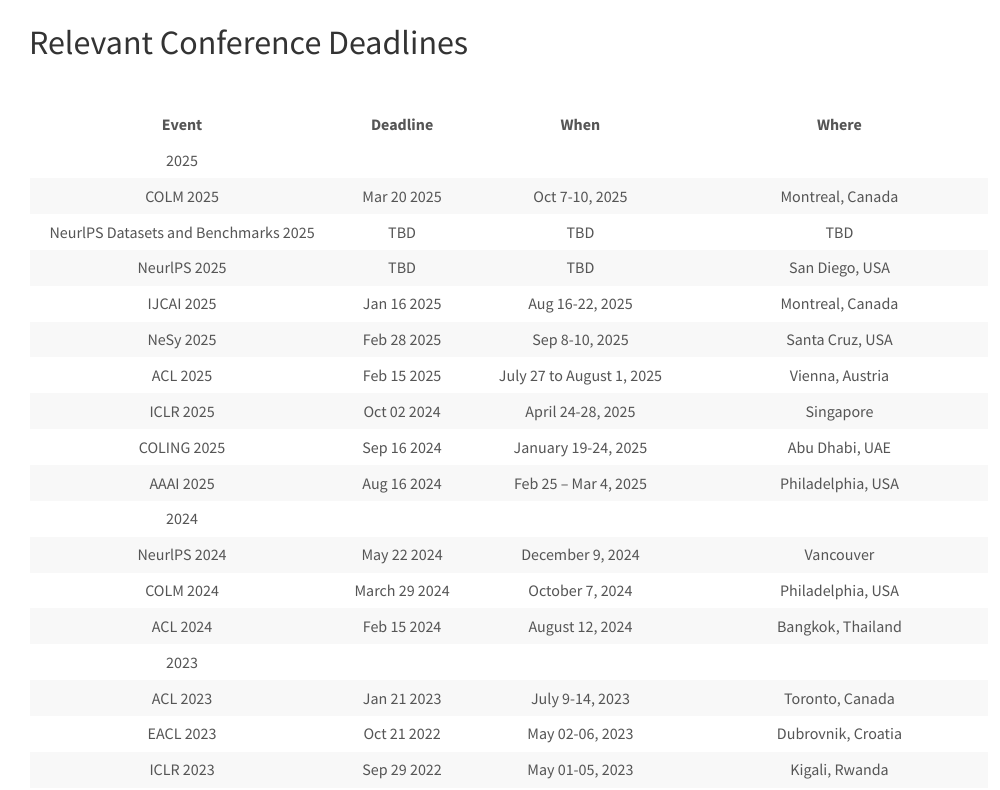
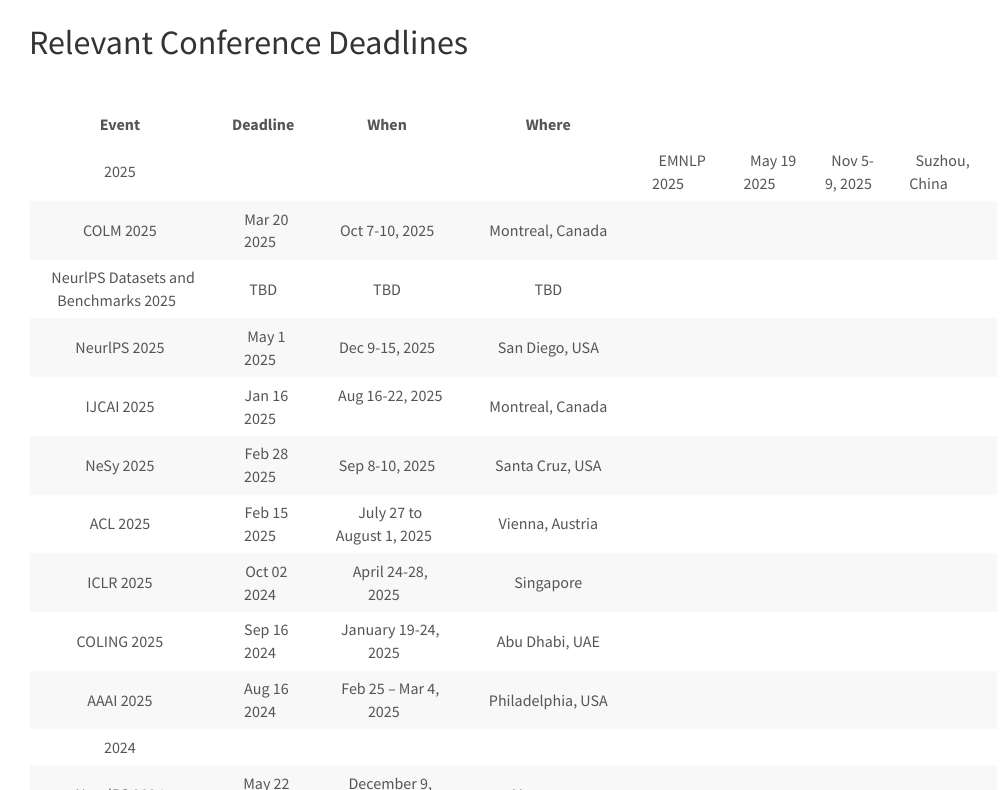
Before and after one commit to HLR/HLR.github.io, a Jekyll site: the page built from _pages/deadlines.md, in a window 1280 px wide and 900 px high, scrolled down 439 px, cut to the strip 110-900 px from the top of the window. Shown: the whole strip, without its empty margins (127-1127 px from the left). Built offline with Jekyll 4.4.1, drawn with Linux system fonts in a browser that asks for light colours; nearby versions of some CDN libraries.

Commit message:
Update some DDLs

```diff
--- a/_pages/deadlines.md
+++ b/_pages/deadlines.md
@@ -17,10 +17,10 @@
 
 |              Event               |             Deadline             |                     When                     |                       Where                        |
 |:--------------------------------:|:--------------------------------:|:--------------------------------------------:|:--------------------------------------------------:|
-|               2025               |                                  |                                              |
+|               2025               |                                  |                                              |                                        |     &nbsp; EMNLP 2025  &nbsp;     |  &nbsp;    May 19 2025      &nbsp;|       &nbsp;  Nov 5-9, 2025   &nbsp;        |               &nbsp;   Suzhou, China &nbsp;              |
 |     &nbsp; COLM 2025  &nbsp;     |  &nbsp;    Mar 20 2025      &nbsp;|       &nbsp;  Oct 7-10, 2025   &nbsp;        |               &nbsp;   Montreal, Canada &nbsp;              |
 |     &nbsp; NeurlPS Datasets and Benchmarks 2025  &nbsp;     |  &nbsp;    TBD      &nbsp;|       &nbsp;  TBD   &nbsp;        |               &nbsp;  TBD &nbsp;              |
-|     &nbsp; NeurlPS 2025  &nbsp;     |  &nbsp;    TBD      &nbsp;|       &nbsp;  TBD   &nbsp;        |               &nbsp;  San Diego, USA &nbsp;              |
+|     &nbsp; NeurlPS 2025  &nbsp;     |  &nbsp;    May 1 2025      &nbsp;|       &nbsp;  Dec 9-15, 2025   &nbsp;        |               &nbsp;  San Diego, USA &nbsp;              |
 |     &nbsp; IJCAI 2025  &nbsp;     |  &nbsp;  Jan 16 2025      &nbsp;|       &nbsp;  Aug 16-22, 2025   &nbsp;        |               &nbsp;  Montreal, Canada &nbsp;           |
 |     &nbsp; NeSy 2025  &nbsp;     |  &nbsp;    Feb 28 2025      &nbsp;|       &nbsp;  Sep 8-10, 2025   &nbsp;        |               &nbsp;  Santa Cruz, USA &nbsp;              |
 |     &nbsp; ACL 2025  &nbsp;      |  &nbsp;  Feb 15 2025     &nbsp;  |     &nbsp;  July 27 to August 1, 2025  &nbsp;|               &nbsp;  Vienna, Austria &nbsp;       |
```
